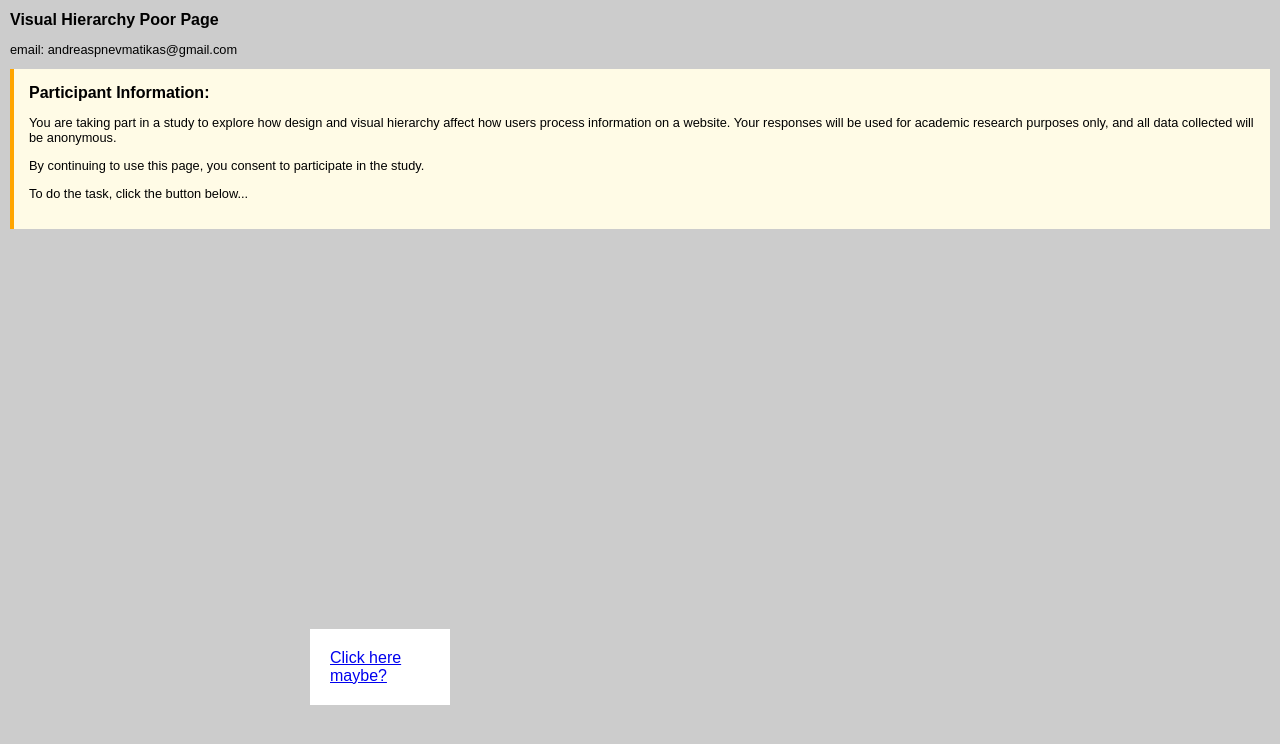
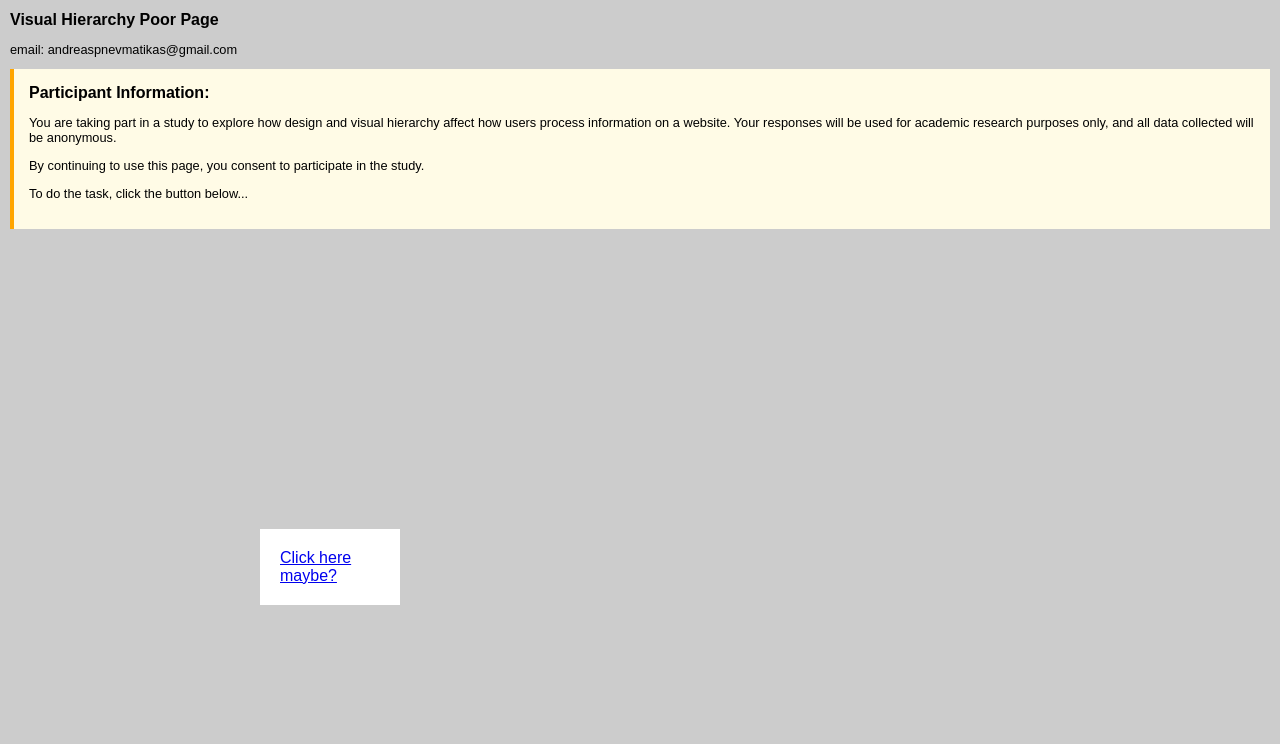
Before and after one commit to AndreasSpirit/Visual-Hierarchy, a plain HTML site: page index.html in a window 1280 px wide. Drawn offline with Linux system fonts and the light colour scheme.

Commit message:
fixed titles and button

```diff
--- a/index.html
+++ b/index.html
@@ -4,7 +4,7 @@
 <head>
   <meta charset="UTF-8">
   <meta name="viewport" content="width=device-width, initial-scale=1.0">
-  <title>Camera</title>
+  <title>Poor Design Example</title>
   <style>
     body {
       font-family: sans-serif;
@@ -25,8 +25,8 @@
       padding: 20px;
       background-color: white;
       width :100px;
-      margin-top: 400px;
-      margin-left: 300px;
+      margin-top: 300px;
+      margin-left: 250px;
     }
   </style>
 </head>
```
